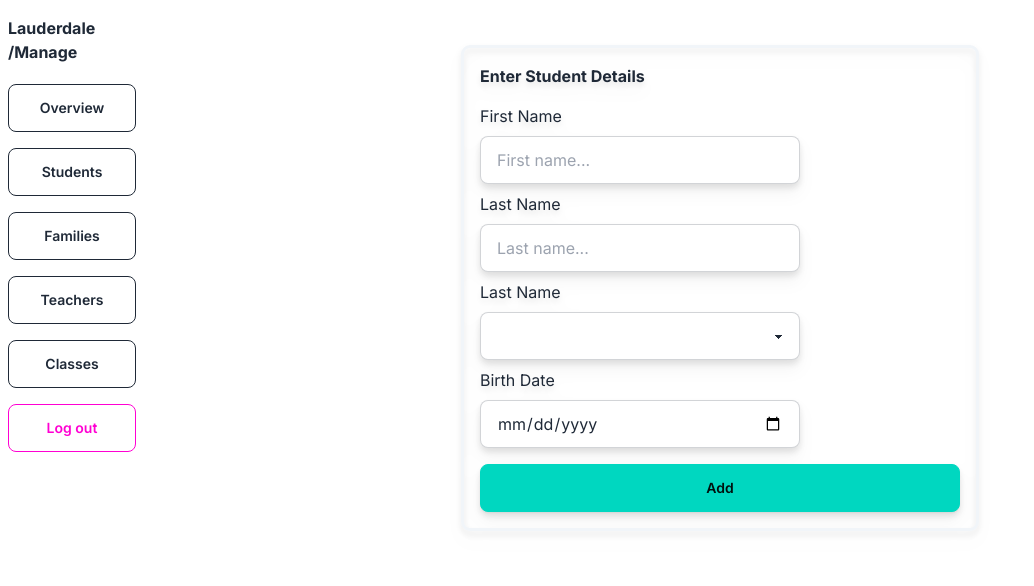
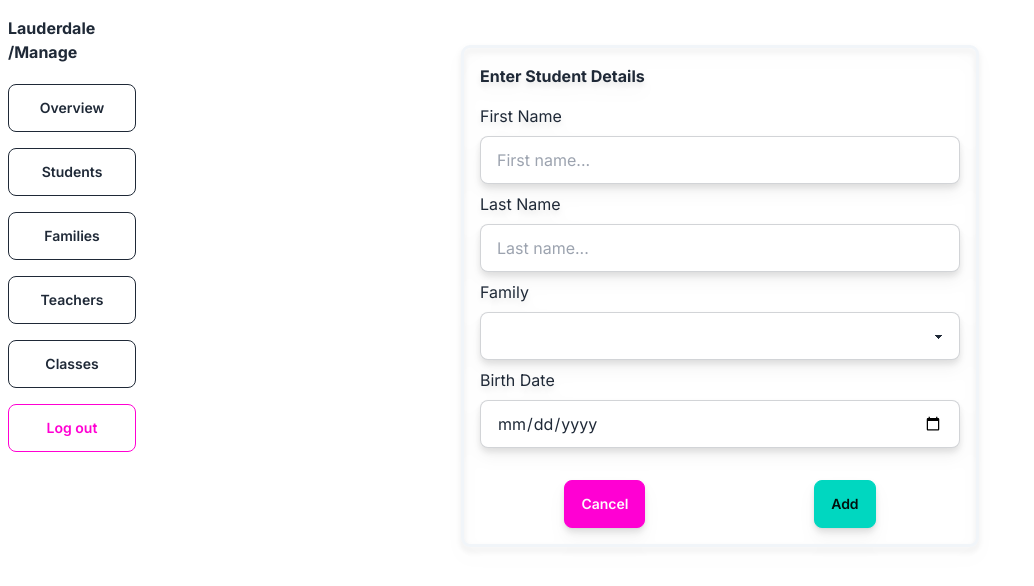
Before and after one commit to msilis/lauderdale-manage, a Next.js app: page /dashboard/students/addstudents in a window 1280 px wide. Shown: the top 586 px of the page, without its empty margins (0-1034 px from the left). Built offline with nearby package versions, Linux system fonts and the light colour scheme.

Commit message:
fix add student styling

```diff
--- a/src/app/dashboard/families/addfamilies/page.tsx
+++ b/src/app/dashboard/families/addfamilies/page.tsx
@@ -14,7 +14,7 @@ const AddFamily = () => {
     <div className="mt-6 ml-[30%] max-w-2xl outline outline-slate-100 p-4 drop-shadow-lg rounded-md">
       <h2 className="font-bold">Enter Family Details</h2>
       <form
-        className="mt-4 "
+        className="mt-4"
         method="submit"
         onSubmit={(event) => handleAddFamilyFormSubmit(event, router)}
       >
--- /dev/null
+++ b/src/app/dashboard/students/addstudents/addStudentFormHandler.ts
@@ -0,0 +1,25 @@
+import { AppRouterInstance } from "next/dist/shared/lib/app-router-context.shared-runtime";
+
+export const handleAddStudentSubmit = async (
+  event: React.FormEvent<HTMLFormElement>,
+  router: string[] | AppRouterInstance
+) => {
+  const formData = new FormData(event.target as HTMLFormElement);
+  const studentData = Object.fromEntries(formData.entries());
+
+  const response = await fetch("../../../api/addStudent", {
+    method: "POST",
+    headers: {
+      "Content-Type": "application/json",
+    },
+    body: JSON.stringify(studentData),
+  });
+
+  if (!response.ok) {
+    throw new Error("Could not add student to database");
+  }
+
+  console.log("Student added to database");
+
+  router.push("/dashboard/students");
+};
--- a/src/app/dashboard/students/addstudents/page.tsx
+++ b/src/app/dashboard/students/addstudents/page.tsx
@@ -1,13 +1,25 @@
+"use client";
+
 import DashboardLayout from "@/layout/dashboardLayout";
 import { UI_TEXT } from "../../../../../utils/uitext";
 import { Suspense } from "react";
 import Loading from "@/app/loading";
+import { handleAddStudentSubmit } from "./addStudentFormHandler";
+import { useRouter } from "next/navigation";
 
 const AddStudent = () => {
+  const router = useRouter();
+  const handleCancelButtonClick = () => {
+    router.push("/dashboard/students");
+  };
   return (
     <div className="mt-6 ml-[30%] max-w-lg outline outline-slate-100 p-4 drop-shadow-lg rounded-md">
       <h2 className="font-bold">Enter Student Details</h2>
-      <form className="mt-4 flex flex-col" method="submit">
+      <form
+        className="mt-4 flex flex-col mx-auto"
+        method="submit"
+        onSubmit={(event) => handleAddStudentSubmit(event, router)}
+      >
         <label htmlFor="studentFirstName" className="flex flex-col">
           First Name
         </label>
@@ -15,7 +27,7 @@ const AddStudent = () => {
           id="studentFirstName"
           type="text"
           placeholder="First name..."
-          className="input input-bordered w-full max-w-xs mt-2"
+          className="input input-bordered w-full mt-2"
           required
         />
         <label htmlFor="studentLastName" className="flex flex-col mt-2">
@@ -25,16 +37,13 @@ const AddStudent = () => {
           id="studentLastName"
           type="text"
           placeholder="Last name..."
-          className="input input-bordered w-full max-w-xs mt-2"
+          className="input input-bordered w-full  mt-2"
           required
         />
         <label htmlFor="studentFamily" className="flex flex-col mt-2">
-          Last Name
+          Family
         </label>
-        <select
-          className="select select-bordered w-full max-w-xs mt-2"
-          required
-        >
+        <select className="select select-bordered w-full  mt-2" required>
           <option disabled value="DEFAULT">
             Family...
           </option>
@@ -45,10 +54,19 @@ const AddStudent = () => {
         <input
           id="studentBirthdate"
           type="date"
-          className="input input-bordered w-full max-w-xs mt-2"
+          className="input input-bordered w-full  mt-2"
           required
         />
-        <button className="btn btn-accent mt-4">{UI_TEXT.addButton}</button>
+        <div className="flex w-full md:w-full justify-around mt-4">
+          <button
+            className="btn btn-secondary mt-4"
+            type="reset"
+            onClick={() => handleCancelButtonClick()}
+          >
+            {UI_TEXT.cancelButton}
+          </button>
+          <button className="btn btn-accent mt-4">{UI_TEXT.addButton}</button>
+        </div>
       </form>
     </div>
   );
```
